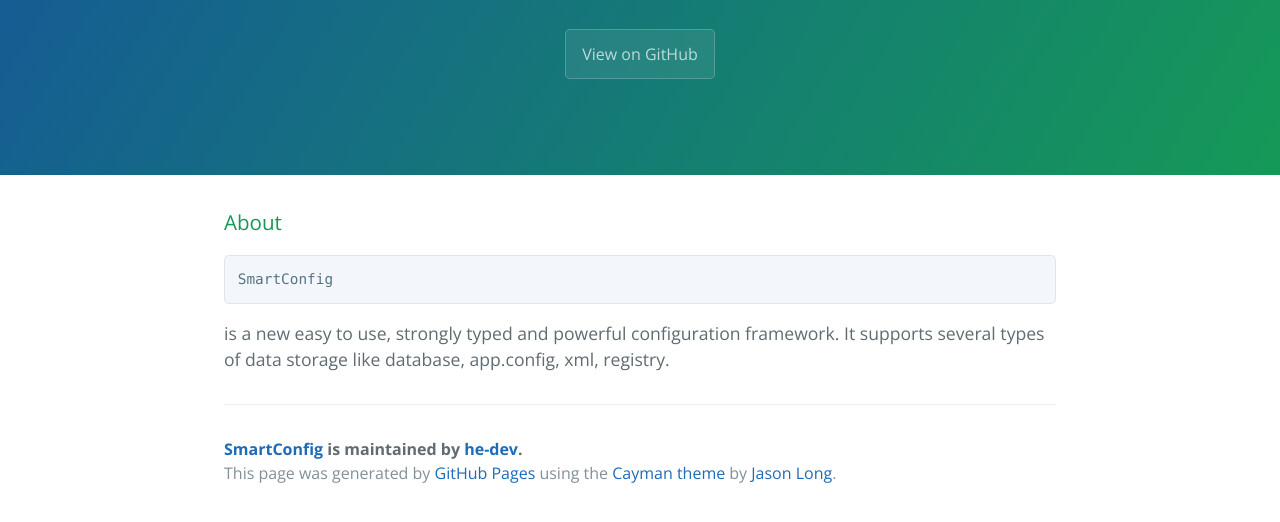
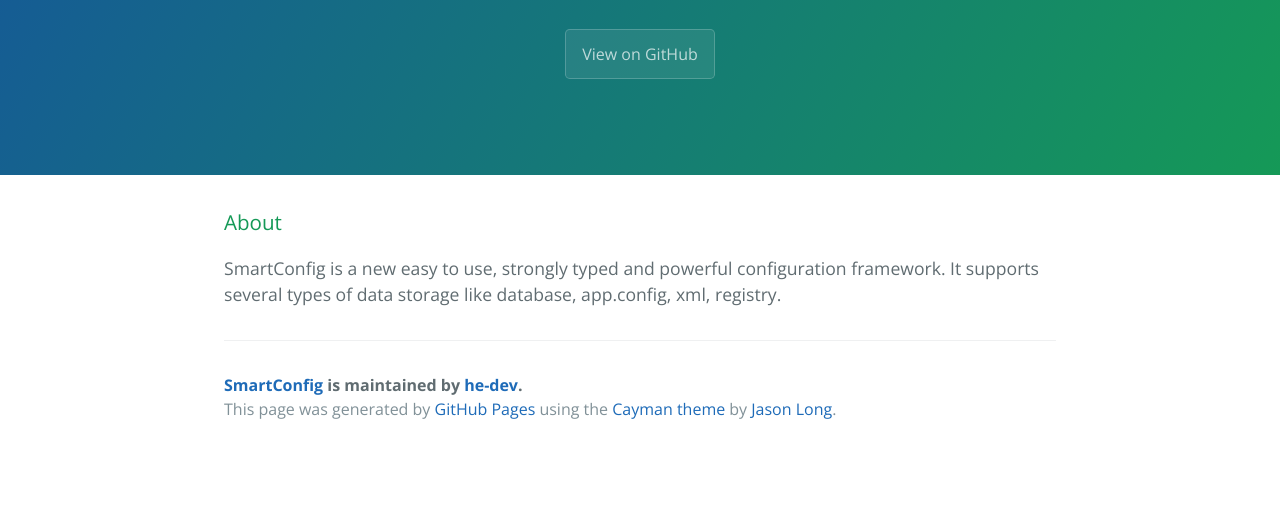
Before and after one commit to he-dev/SmartConfig, a plain HTML site: page index.html in a window 1280 px wide. Shown: the part 208-730 px from the top of the page. Drawn offline with nearby package versions, Linux system fonts and the light colour scheme.

Commit message:
Update index.html

```diff
--- a/index.html
+++ b/index.html
@@ -22,7 +22,7 @@
       <h3>
 <a id="about" class="anchor" href="#about" aria-hidden="true"><span class="octicon octicon-link"></span></a>About</h3>
 
-<p><pre>SmartConfig</pre> is a new easy to use, strongly typed and powerful configuration framework. It supports several types of data storage like database, app.config, xml, registry.</p>
+<p>SmartConfig is a new easy to use, strongly typed and powerful configuration framework. It supports several types of data storage like database, app.config, xml, registry.</p>
 
       <footer class="site-footer">
         <span class="site-footer-owner"><a href="https://github.com/he-dev/SmartConfig">SmartConfig</a> is maintained by <a href="https://github.com/he-dev">he-dev</a>.</span>
```
